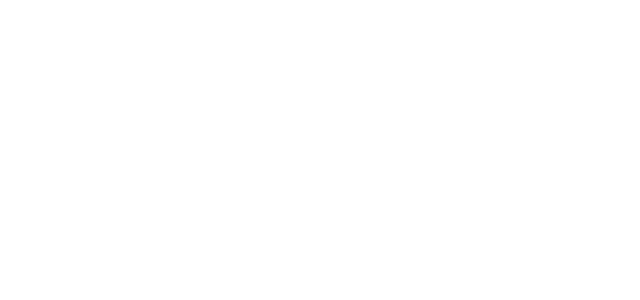
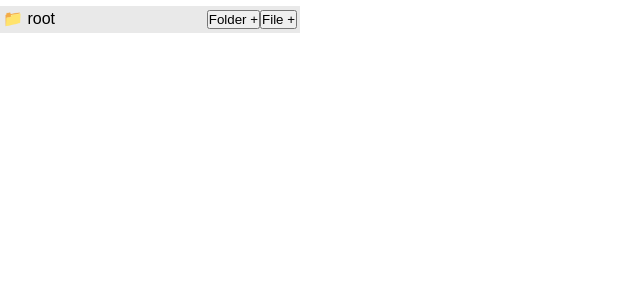
Before and after one commit to Vivek-4321/Frontend_Mini_Challenges, a React (Vite) app in the folder Challenges/: page /file-explorer in a window 1280 px wide. Before the commit this address had no page. Shown: the top 300 px of the page, without its empty margins (0-640 px from the left). Built offline with nearby package versions, Linux system fonts and the light colour scheme.

Commit message:
file explorer challenge

```diff
--- a/Challenges/src/App.tsx
+++ b/Challenges/src/App.tsx
@@ -3,6 +3,7 @@
 import Home from './Home';
 import Counter from './Counter'
 import ProgressBar from './ProgressBar'
+import FileExplorer from './FileExplorer';
 
 function App() {
 
@@ -13,6 +14,7 @@
           <Route path="/" element={<Home />} />
           <Route path="/counter" element={<Counter />} />
           <Route path="/progress-bar" element={<ProgressBar />} />
+          <Route path='/file-explorer' element={<FileExplorer />} />
         </Routes>
       </BrowserRouter>
     </>
--- /dev/null
+++ b/Challenges/src/FileExplorer.css
@@ -0,0 +1,21 @@
+.folder{
+    margin-top: 6px;
+    background-color: rgb(233, 233, 233);
+    display: flex;
+    align-items: center;
+    justify-content: space-between;
+    padding: 3px;
+    width: 300px;
+    cursor: pointer;
+}
+
+.folder > span {
+    margin: 0 5px 2px 0;
+}
+
+.file {
+    margin-top: 5px;
+    padding-left: 5px;
+    display: flex;
+    flex-direction: column;
+}
--- /dev/null
+++ b/Challenges/src/FileExplorer.tsx
@@ -0,0 +1,25 @@
+import { useState } from 'react';
+import './FileExplorer.css';
+import explorer from './assets/FolderData.js';
+import Folder from './Folder.js';
+import useTraverseTree from './useTraverseTree.js';
+
+function FileExplorer() {
+
+    const [explorerData, setExplorerData] = useState(explorer)
+
+    const { insertNode } = useTraverseTree();
+
+    const handleInsertNode = (folderId, item, isFolder) => {
+      const finalTree = insertNode(explorerData, folderId, item, isFolder);
+      setExplorerData(finalTree);
+    }
+
+    return (
+    <>
+        <Folder handleInsertNode={handleInsertNode} explorer={explorerData}/>
+    </>
+  )
+}
+
+export default FileExplorer;
--- /dev/null
+++ b/Challenges/src/Folder.tsx
@@ -0,0 +1,70 @@
+import { useState } from "react";
+
+function Folder({ handleInsertNode = () => {}, explorer }) {
+  const [expand, setExpand] = useState(false);
+  const [showInput, setShowInput] = useState({
+    visible: false,
+    isFolder: false
+  });
+
+  const handleNewFolder = (e, isFolder) => {
+    e.stopPropagation();
+    setExpand(true);
+    setShowInput({
+      visible: true,
+      isFolder
+    });
+  };
+
+  const onAddFolder = (e) => {
+    if (e.keyCode === 13 && e.target.value) {
+      handleInsertNode(explorer.id, e.target.value, showInput.isFolder);
+
+      setShowInput({ ...showInput, visible: false });
+    }
+  };
+
+  if (explorer.isFolder) {
+    return (
+      <div style={{ marginTop: 5 }}>
+        <div onClick={() => setExpand(!expand)} className="folder">
+          <span>📁 {explorer.name}</span>
+
+          <div>
+            <button onClick={(e) => handleNewFolder(e, true)}>Folder +</button>
+            <button onClick={(e) => handleNewFolder(e, false)}>File +</button>
+          </div>
+        </div>
+
+        <div style={{ display: expand ? "block" : "none", paddingLeft: 25 }}>
+          {showInput.visible && (
+            <div className="inputContainer">
+           <span>{showInput.isFolder? "📁" : "📄"}</span>
+           <input
+              type="text"
+              className="inputContainer__input"
+              autoFocus
+              onKeyDown={onAddFolder}
+              onBlur={() => setShowInput({ ...showInput, visible: false })}
+              />
+              </div>
+          )}
+
+          {explorer.items.map((exp) => {
+            return (
+              <Folder
+                handleInsertNode={handleInsertNode}
+                key={exp.id}
+                explorer={exp}
+              />
+            );
+          })}
+        </div>
+      </div>
+    );
+  } else {
+    return <span className="file">📄 {explorer.name}</span>;
+  }
+}
+
+export default Folder;
--- a/Challenges/src/ProgressBar.css
+++ b/Challenges/src/ProgressBar.css
@@ -1,11 +1,9 @@
-.progress-bar__warpper {
+/* .progress-bar__warpper {
     display: flex;
     align-items: center;
     justify-content: column;
     width: 100%;
     height: 80px;
-    /* background-color: #f3f3f3;
-    border-radius: 20px; */
     overflow: hidden;
   }
 
@@ -25,7 +23,6 @@
     justify-content: center;
     transition: transform 0.5s ease-in-out;
     border-radius: 1.4rem;
-    position: relative;
   }
 
   .progress-bar__bar span {
@@ -35,4 +32,36 @@
     display: flex;
     align-items: center;
     justify-content: center;
+  } */
+
+  .progress-bar__warpper {
+    width: 100%;
   }
+
+  .progress-bar__container {
+    width: 100%;
+    height: 20px;
+    background-color: #f3f3f3;
+    border-radius: 5px;
+    overflow: hidden;
+  }
+
+  .progress-bar__bar {
+    height: 100%;
+    background-color: #4caf50;
+    display: flex;
+    align-items: center;
+  }
+
+  .progress-bar__percentage {
+    margin-left: 5px;
+    color: var(--color);
+  }
+
+  :root {
+    --color: black;
+  }
+
+  .progress-bar__bar[style*='100%'] ~ .progress-bar__percentage {
+    color: white;
+  }
--- /dev/null
+++ b/Challenges/src/assets/FolderData.js
@@ -0,0 +1,72 @@
+const explorer = {
+    id:"1",
+    name: "root",
+    isFolder: true,
+    items: [
+      {
+        id:"2",
+        name: "public",
+        isFolder: true,
+        items: [
+          {
+            id:"3",
+            name: "public nested 1",
+            isFolder: true,
+            items: [
+              {
+                id:"4",
+                name: "index.html",
+                isFolder: false,
+                items: []
+              },
+              {
+                id:"5",
+                name: "hello.html",
+                isFolder: false,
+                items: []
+              }
+            ]
+          },
+          {
+            id:"6",
+            name: "public_nested_file",
+            isFolder: false,
+            items: []
+          }
+        ]
+      },
+      {
+        id:"7",
+        name: "src",
+        isFolder: true,
+        items: [
+          {
+            id:"8",
+            name: "App.js",
+            isFolder: false,
+            items: []
+          },
+          {
+            id:"9",
+            name: "Index.js",
+            isFolder: false,
+            items: []
+          },
+          {
+            id:"10",
+            name: "styles.css",
+            isFolder: false,
+            items: []
+          }
+        ]
+      },
+      {
+        id:"11",
+        name: "package.json",
+        isFolder: false,
+        items: []
+      }
+    ]
+  };
+
+  export default explorer;
--- /dev/null
+++ b/Challenges/src/useTraverseTree.tsx
@@ -0,0 +1,31 @@
+const useTraverseTree = () => {
+    // Add a file or folder in tree
+    // Can be optimised using Dynamic Programming
+    const insertNode = function (tree, folderId, item, isFolder) {
+      if (tree.id === folderId && tree.isFolder) {
+        tree.items.unshift({
+          id:new Date().getTime(),
+          name: item,
+          isFolder: isFolder,
+          items: []
+        });
+
+        return tree;
+      }
+
+      let latestNode = [];
+      latestNode = tree.items.map((ob) => {
+        return insertNode(ob, folderId, item, isFolder);
+      });
+
+      return { ...tree, items: latestNode };
+    };
+
+    const deleteNode = () => {}; // Do it Yourself
+
+    const renameNode = () => {}; // Do it Yourself
+
+    return { insertNode, deleteNode, renameNode };
+  };
+
+  export default useTraverseTree;
```
